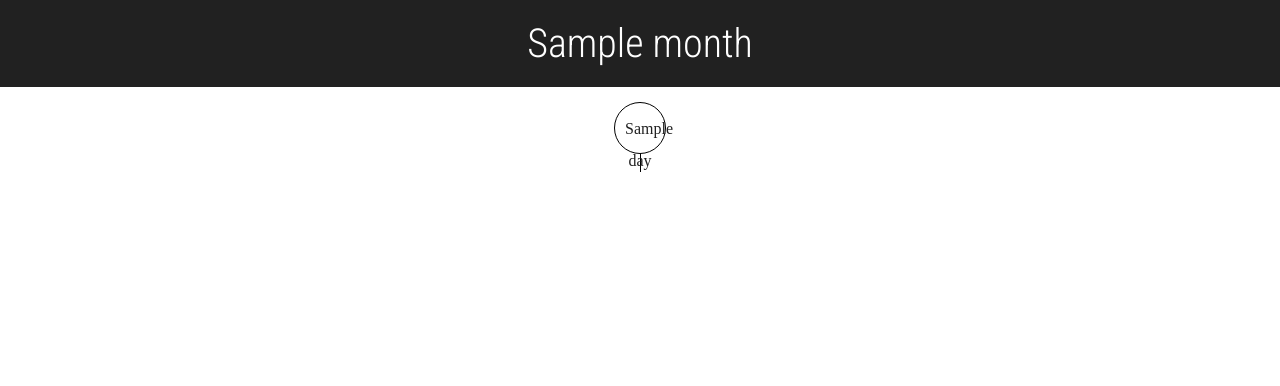
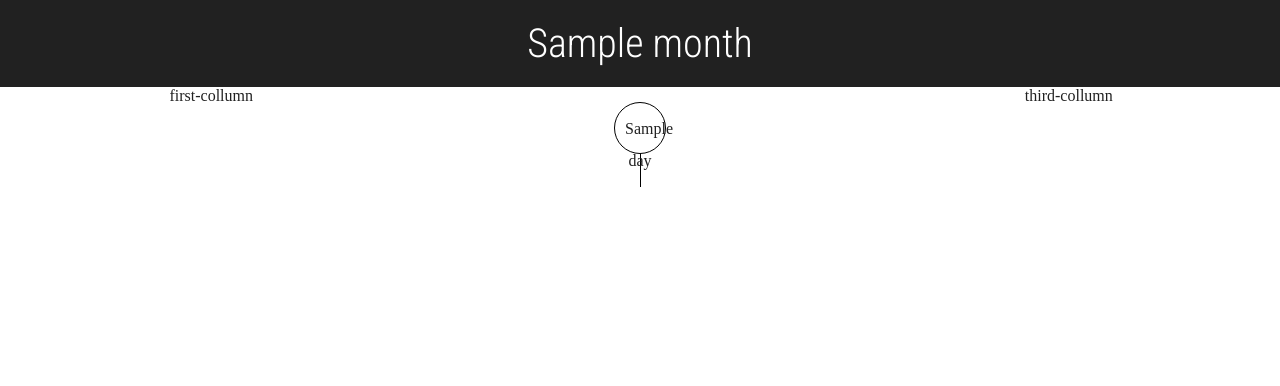
Before and after one commit to caustinbakker/Planner, a Python web app: template templates/planning.html in a window 1280 px wide. Shown: the part 110-496 px from the top of the page. Run offline with Jinja, Linux system fonts and the light colour scheme; the template is opened without the code that fills it: most values are stand-ins (such as "Sample title", 1, 10 or a date in 2020); some libraries are stand-ins or nearby versions.

Commit message:
corrected timeline display, added collumn's, added addtask to route(not view)

```diff
--- a/app.py
+++ b/app.py
@@ -33,6 +33,7 @@ def after_request(response):
 @app.route('/create_planning', methods=('GET', 'POST'))
 def create_planning():
     form = forms.AddPlanning()
+    addtask = form.AddTask()
     if form.validate_on_submit():
         try:
             models.Planning.create_planning(
@@ -44,6 +45,8 @@ def create_planning():
             flash('planning exists', 'error')
         return redirect(url_for('planning',
                                 planning_name=form.planning_name.data))
+    if addtask.validate_on_submit():
+        print('testing')
     return render_template('create_planning.html', form=form)
 
 
--- a/forms.py
+++ b/forms.py
@@ -20,6 +20,8 @@ class AddPlanning(FlaskForm):
 
 class AddTask(FlaskForm):
     """Add Task to your planning"""
+    task_name = StringField('task_name',
+                            validators=[DataRequired()])
 
 
 def planning_exists(form, field):
--- a/static/styles.css
+++ b/static/styles.css
@@ -52,12 +52,20 @@ ul{
     width: 30px;
     height: 30px;
     margin: 15px auto 15px auto;
-    transition-duration: 3s;
+    transition-duration: 1s;
     transform: scale(1);
     z-index: 1;
     background-color: white;
     padding: 10px;
     line-height: 200%;
+    user-select: none;
+}
+#circle:hover{
+    transition-duration: 3s;
+    transform: scale(1.5);
+}
+#circle:active{
+    background: red;
 }
 #month{
     background: #212121;
@@ -75,8 +83,8 @@ ul{
     z-index: 0;
     margin-left: auto;
     margin-right: auto;
-    margin-top: 0;
+    margin-top: 20px;
     left: 0;
     right: 0;
-    height: 70px;
+    height: 80px;
 }
--- a/templates/macros.html
+++ b/templates/macros.html
@@ -16,8 +16,14 @@
             {% if date_data["month"] %}
                 <li id='month'>{{ date_data["month"] }} </li>
             {% endif %}
-            <div> <div id = 'time_line'></div>
-                <li id = 'circle'>{{ date_data["day"] }}</li>
+            <div class="grid-container">
+                <div> first-collumn </div>
+                <div>
+                    <div id = 'time_line'></div>
+                    <li id = 'circle'>{{ date_data["day"] }}</li>
+
+                </div>
+                <div> third-collumn </div>
             </div>
         {% endfor %}
     </ul>
```
